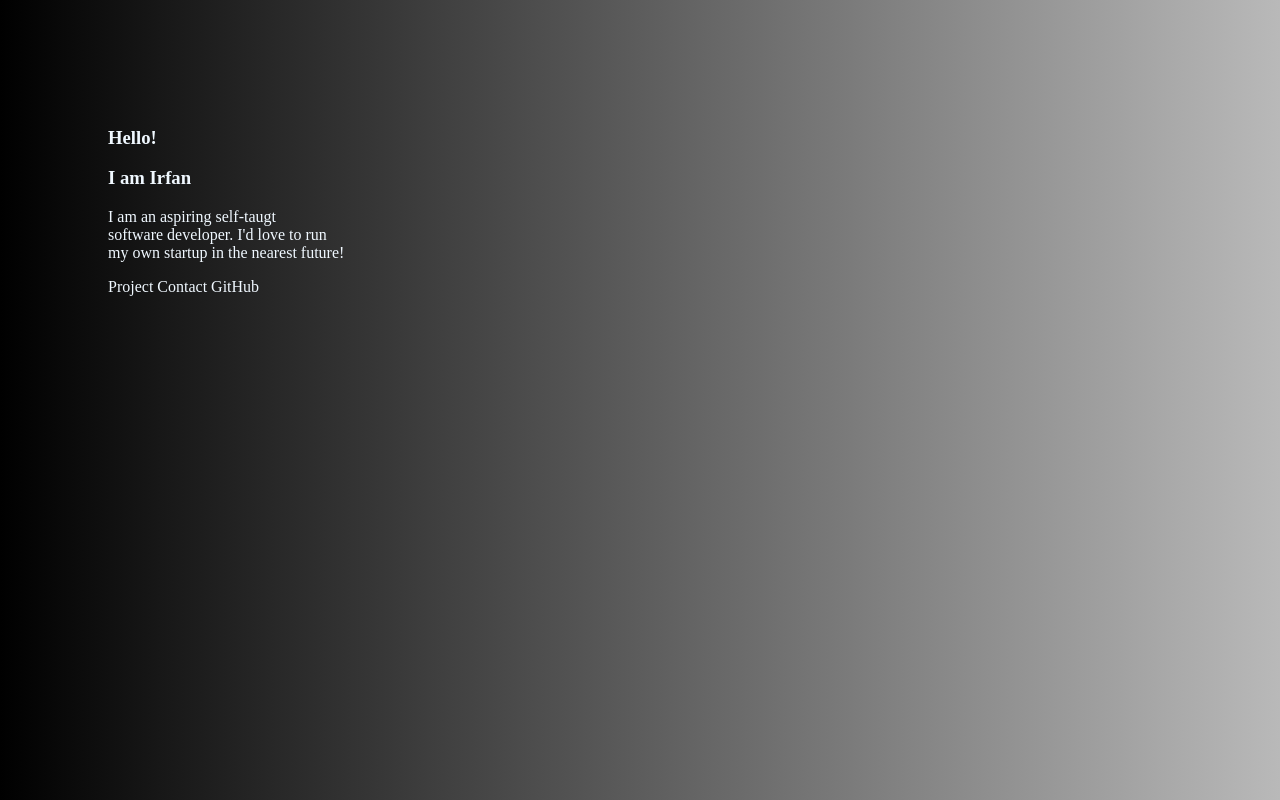
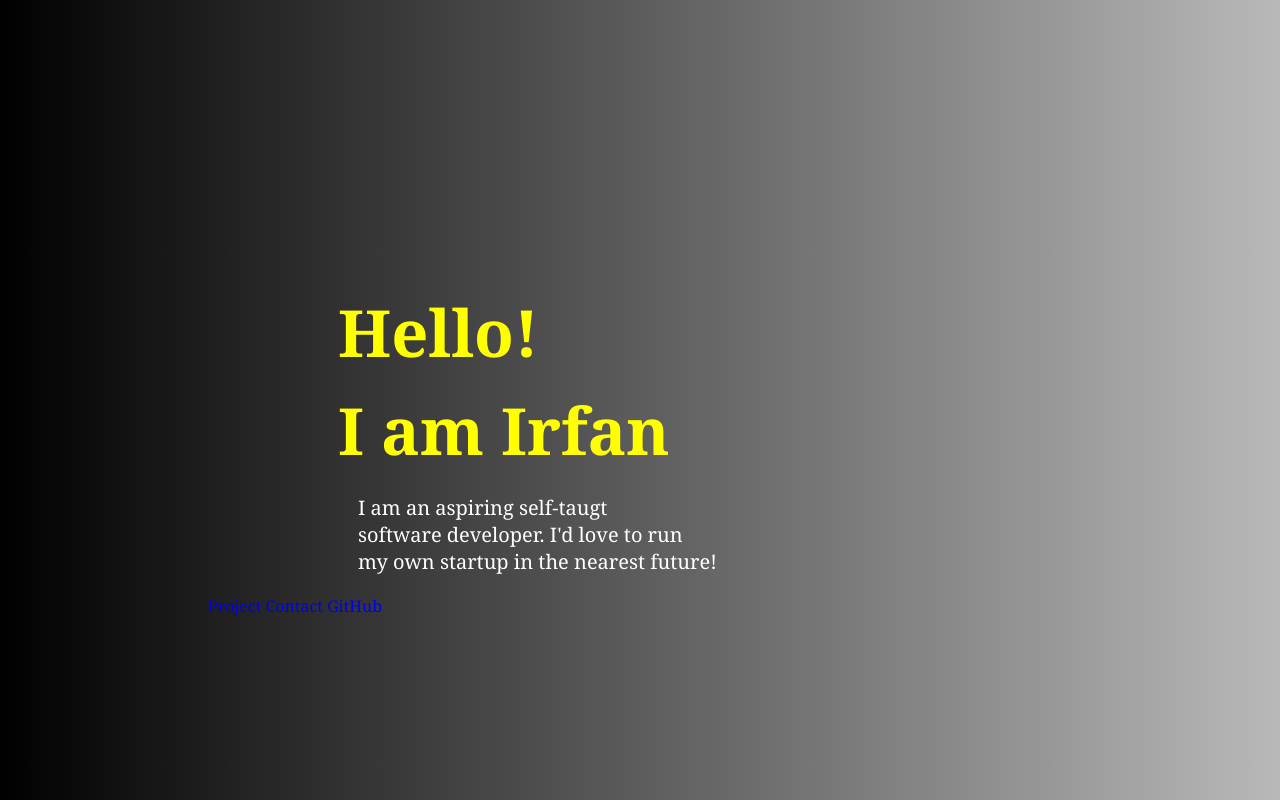
Before and after one commit to IFAIZC/personal-website, a plain HTML site: page index.html in a window 1280 px wide. Shown: the top 800 px of the page. Drawn offline with Linux system fonts and the light colour scheme.

Commit message:
added colors

```diff
--- a/styles.css
+++ b/styles.css
@@ -1,9 +1,9 @@
-body {
+body { /* applies gradient color for the background */
     background: linear-gradient(to right, #000000, #b9b9b9); /* Horizontal gradient */
-  }
+}
 
 * {
-    color: aliceblue;
+    font-family: Georgia, 'Times New Roman', Times, serif;
 }
 
 section {
@@ -11,6 +11,29 @@ section {
     height: 100vh; /* Makes each section full screen */
   }
 
-  a {
+a {
     text-decoration: none; /*removes the underline from linking */
-  }
+}
+
+.greetings h3 {
+    font-size: 65px;
+    padding-left: 130px;
+    color: yellow;
+    margin: 0; /* Removes default margin */
+}
+
+.greetings h3 + h3 {
+    margin-top: 10px; /* Add a smaller margin for the second h3 */
+}
+
+
+.bio {
+    color: white;
+    padding-left: 150px;
+    font-size: 20px;
+}
+
+#home {
+    padding-left: 200px;
+    padding-top: 280px;
+}
```
